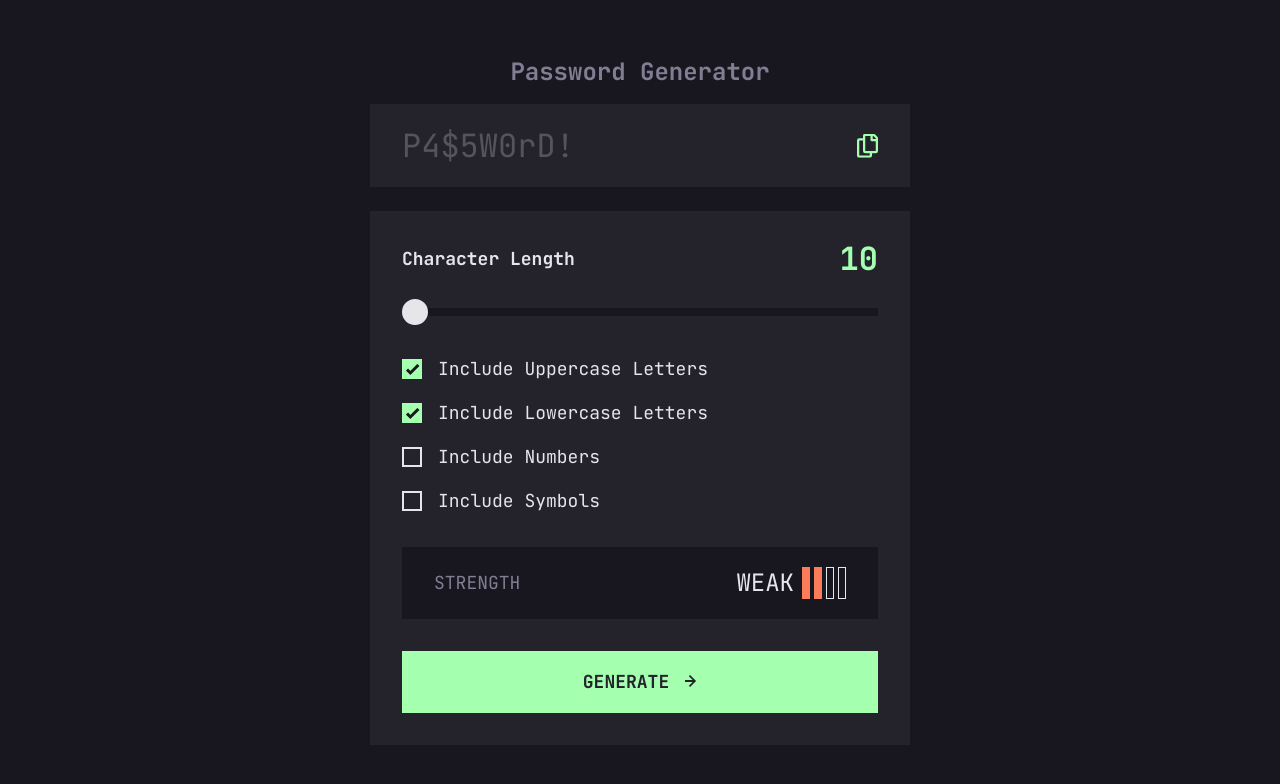
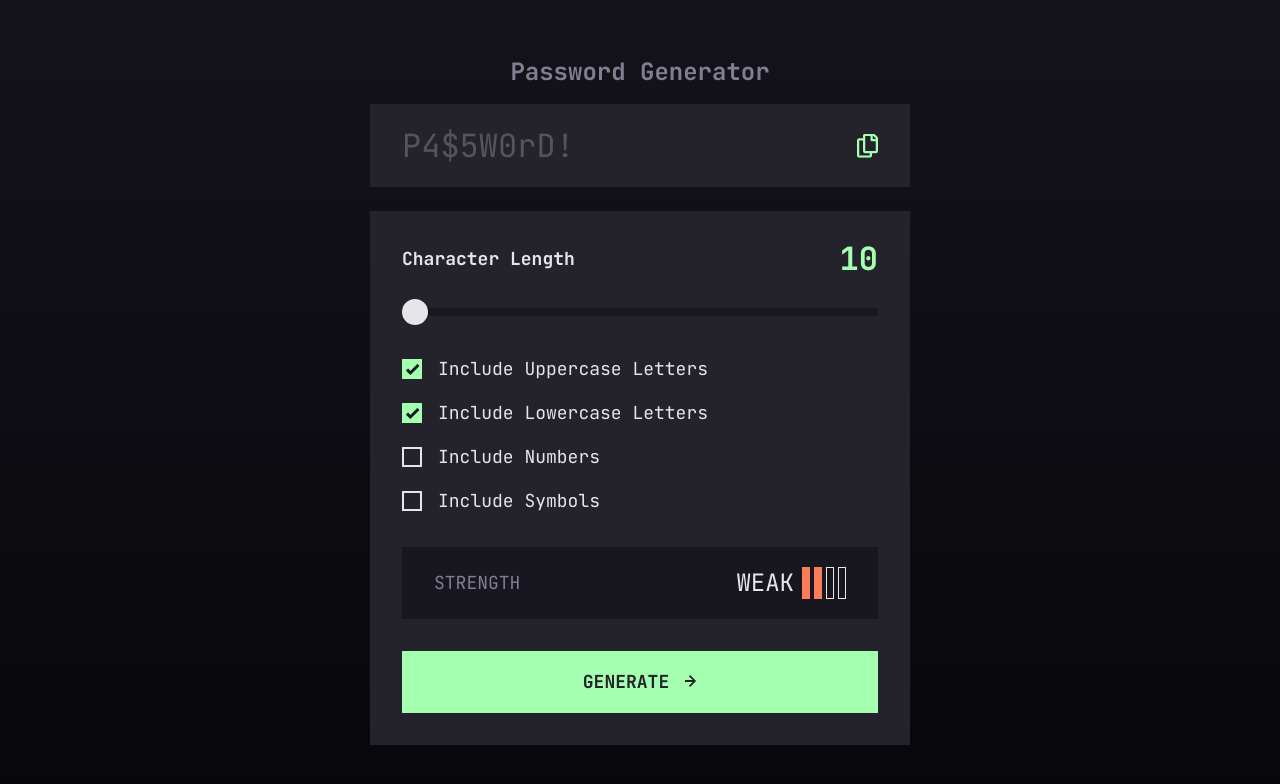
Before and after one commit to UnTalPeluca/password-generator-react, a React (Vite) app: page / in a window 1280 px wide. Shown: the top 784 px of the page. Built offline with nearby package versions, Linux system fonts and the light colour scheme.

Commit message:
Update background to gradient

```diff
--- a/src/App.jsx
+++ b/src/App.jsx
@@ -2,7 +2,7 @@ import PasswordGenerator from "./components/PasswordGenerator/PasswordGenerator"
 
 const App = () => {
   return (
-    <div className="bg-very-dark-grey min-h-screen min-w-full text-almost-white flex place-items-center">
+    <div className="bg-gradient-to-b from-[#14131b] to-[#08070b] min-h-screen min-w-full text-almost-white flex place-items-center">
       <div className="text-center w-11/12 mx-auto max-w-xs sm:max-w-sm">
         <h1 className="text-grey font-bold pb-4 text-2xl">Password Generator</h1>
         <PasswordGenerator />
```
